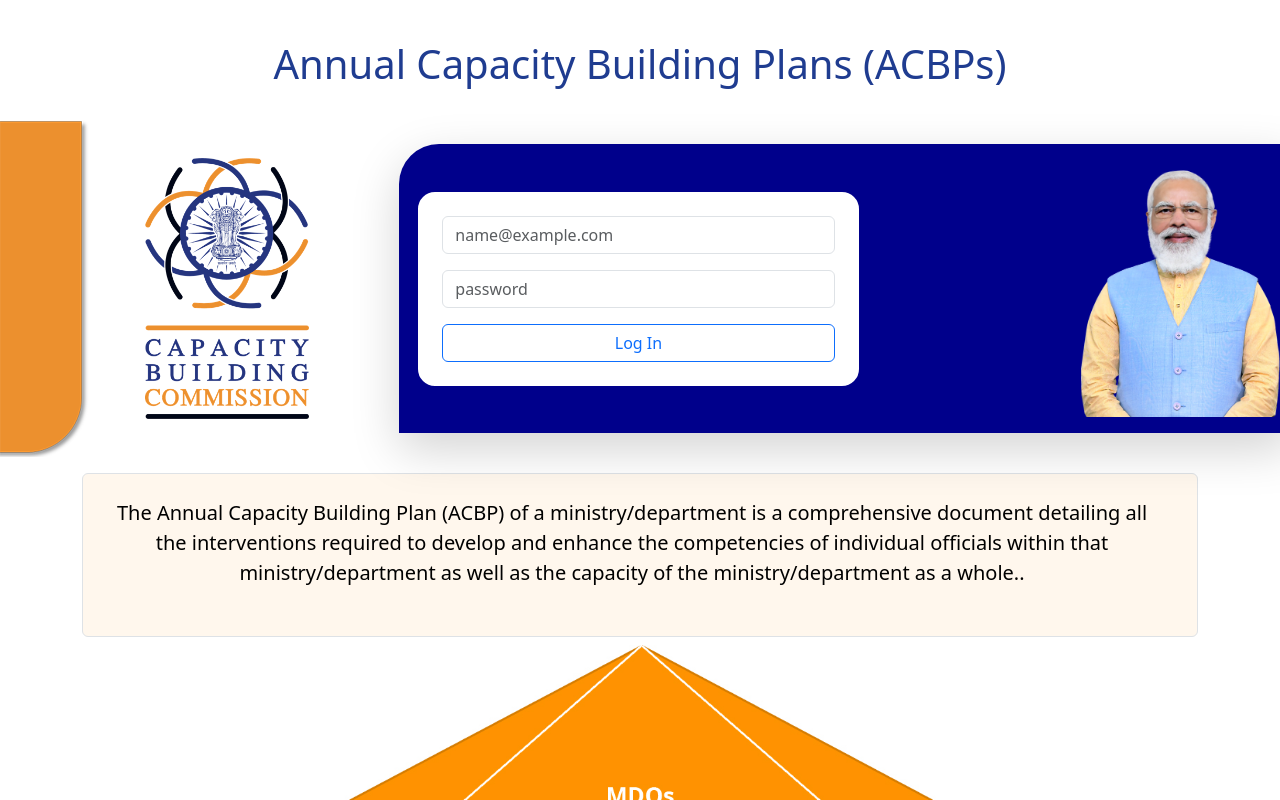
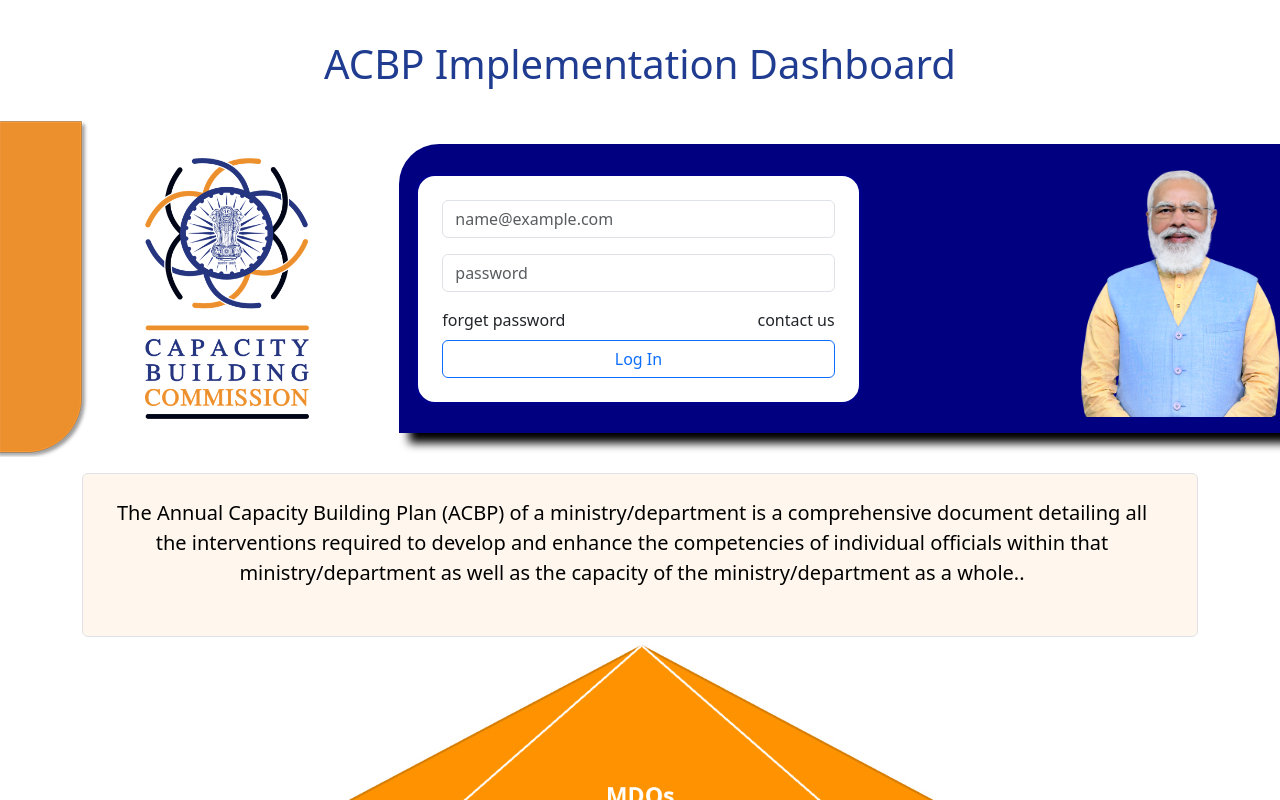
Before and after one commit to anandkumar-1998/mockup2, a React (Vite) app: page / in a window 1280 px wide. Shown: the top 800 px of the page. Built offline with nearby package versions, Linux system fonts and the light colour scheme.

Commit message:
update background

```diff
--- a/src/App.css
+++ b/src/App.css
@@ -6,7 +6,8 @@
   border-radius: 20px 20px 20px 20px;
 }
 .cbody2{
-  background-color: darkblue;
-  border: 4px soild darkblue;
+  background-color: 	#000080;
+  border: 4px soild 	#000080;
   border-radius: 40px 0px 0px 0px;
+  box-shadow: 10px 10px 10px #000;
 }
--- a/src/components/Extra.jsx
+++ b/src/components/Extra.jsx
@@ -23,7 +23,7 @@
       <div className="container-fluid" style={{ backgroundColor: "#f3f3f3" }}>
         <div className="container text-center">
           <p
-            className="fs-2 py-3 text-decoration-underline"
+            className="fs-2 py-3"
             style={{ color: "#ff8b11" }}
           >
             Our Approach
@@ -35,7 +35,7 @@
         <div className="container">
           <div className="row ">
             <div className="col my-5">
-              <h3 className="text-decoration-underline text-center mb-2" style={{color:"orange"}}>
+              <h3 className="text-center mb-2" style={{color:"orange"}}>
                 Capacity Building Units(CBU)
               </h3>
             </div>
--- a/src/components/Login.jsx
+++ b/src/components/Login.jsx
@@ -4,19 +4,35 @@
   return (
     <div className="">
       <div className="my-3">
-        <h2 className="text-center fs-1 p-lg-4" style={{ color: "#1f3c90"}}>
-          Annual Capacity Building Plans (ACBPs)
+        <h2 className="text-center fs-1 p-lg-4" style={{ color: "#1f3c90" }}>
+          ACBP Implementation Dashboard
         </h2>
         <div className="d-flex align-items-center">
           <div className="me-2 rounded-end-2">
-            <img src="/left_curve.png" alt="..." className="d-none d-lg-block" />
-            <img src="/left_curve.png" alt="..." className="img-fluid d-lg-none" />
+            <img
+              src="/left_curve.png"
+              alt="..."
+              className="d-none d-lg-block"
+            />
+            <img
+              src="/left_curve.png"
+              alt="..."
+              className="img-fluid d-lg-none"
+            />
           </div>
           <div className="text-center my-auto px-lg-5">
-            <img src="/cbc_logo_large.png" alt="..." className="w-75 d-none d-lg-block" />
-            <img src="/cbc_logo_large.png" alt="..." className="w-50 d-lg-none" />
+            <img
+              src="/cbc_logo_large.png"
+              alt="..."
+              className="w-75 d-none d-lg-block"
+            />
+            <img
+              src="/cbc_logo_large.png"
+              alt="..."
+              className="w-50 d-lg-none"
+            />
           </div>
-          <div className="row w-100 align-items-center shadow-lg cbody2 py-md-3">
+          <div className="row w-100 align-items-center cbody2 py-md-3">
             <div className="col-md-6 col-sm-6 mx-3 cbody p-lg-4 p-sm-3 d-none d-sm-block">
               <div className="mb-3">
                 <input
@@ -34,6 +50,14 @@
                   placeholder="password"
                 />
               </div>
+              <div className="d-flex justify-content-between pb-2">
+                <div>
+                  <span>forget password</span>
+                </div>
+                <div>
+                  <span>contact us</span>
+                </div>
+              </div>
               <button className="w-100 btn btn-outline-primary">Log In</button>
             </div>
             <div className="d-none col d-lg-block"></div>
```
